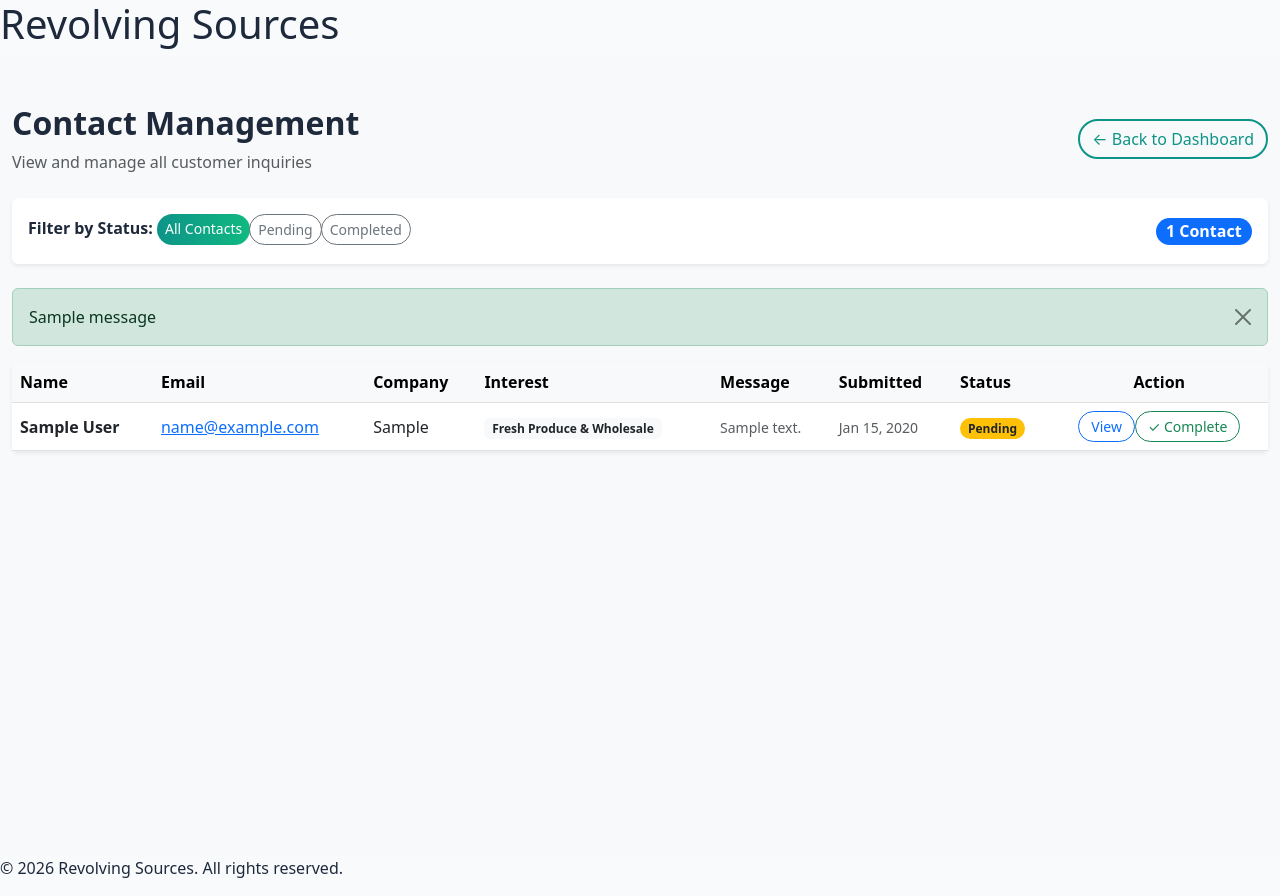
After one commit to Lenson200/Revolving-source, a Django app: page /contacts/manage/ in a window 1280 px wide. The commit adds this page. Run offline with Django 5.2, Linux system fonts and the light colour scheme; a user stored in the database is signed in; tables that the repository leaves empty hold one stand-in row (values such as "Sample post"); one stand-in notice (Sample message) is shown.

Commit message:
changing login

```diff
--- /dev/null
+++ b/backend/infoweb/templates/infoweb/contact_management.html
@@ -0,0 +1,268 @@
+{% extends "infoweb/layout.html" %}
+{% load static %}
+{% block body %}
+
+<section class="py-5 bg-light min-vh-100">
+  <div class="container-fluid">
+    <!-- Header -->
+    <div class="d-flex justify-content-between align-items-center mb-4">
+      <div>
+        <h2 class="fw-bold text-slate">Contact Management</h2>
+        <p class="text-muted mb-0">View and manage all customer inquiries</p>
+      </div>
+      <div class="d-flex gap-2">
+        {% if user.designation == 'director' %}
+        <a href="{% url 'pending-staff-list' %}" class="btn btn-info rounded-pill">
+          👥 Pending Staff
+        </a>
+        {% endif %}
+        <a href="{% url 'index' %}" class="btn btn-outline-gradient rounded-pill">
+          ← Back to Dashboard
+        </a>
+      </div>
+    </div>
+
+    <!-- Filters -->
+    <div class="card shadow-sm border-0 mb-4">
+      <div class="card-body">
+        <div class="row align-items-center">
+          <div class="col-md-6">
+            <label class="fw-semibold text-slate mb-2">Filter by Status:</label>
+            <div class="btn-group" role="group">
+              <a href="{% url 'contact-management' %}"
+                 class="btn btn-sm {% if not status_filter %}btn-gradient{% else %}btn-outline-secondary{% endif %} rounded-pill">
+                All Contacts
+              </a>
+              {% for value, label in statuses %}
+              <a href="?status={{ value }}"
+                 class="btn btn-sm {% if status_filter == value %}btn-gradient{% else %}btn-outline-secondary{% endif %} rounded-pill">
+                {{ label }}
+              </a>
+              {% endfor %}
+            </div>
+          </div>
+          <div class="col-md-6 text-end">
+            <span class="badge bg-primary rounded-pill fs-6">
+              {{ contacts.count }} Contact{{ contacts.count|pluralize }}
+            </span>
+          </div>
+        </div>
+      </div>
+    </div>
+
+    <!-- Messages -->
+    {% if messages %}
+    <div class="alert alert-success alert-dismissible fade show" role="alert">
+      {% for message in messages %}
+        <div>{{ message }}</div>
+      {% endfor %}
+      <button type="button" class="btn-close" data-bs-dismiss="alert"></button>
+    </div>
+    {% endif %}
+
+    <!-- Contacts Table -->
+    {% if contacts %}
+    <div class="card shadow-sm border-0">
+      <div class="card-body p-0">
+        <div class="table-responsive">
+          <table class="table align-middle mb-0">
+            <thead class="table-light">
+              <tr class="text-slate-700">
+                <th>Name</th>
+                <th>Email</th>
+                <th>Company</th>
+                <th>Interest</th>
+                <th>Message</th>
+                <th>Submitted</th>
+                <th>Status</th>
+                <th class="text-center">Action</th>
+              </tr>
+            </thead>
+            <tbody>
+              {% for contact in contacts %}
+              <tr class="border-bottom">
+                <td class="fw-semibold text-slate">
+                  {{ contact.first_name }} {{ contact.last_name }}
+                </td>
+                <td class="text-muted">
+                  <a href="mailto:{{ contact.email }}">{{ contact.email }}</a>
+                </td>
+                <td>{{ contact.company|default:"N/A" }}</td>
+                <td>
+                  <span class="badge bg-light text-dark">
+                    {{ contact.get_interest_display }}
+                  </span>
+                </td>
+                <td>
+                  <small class="text-muted" title="{{ contact.message }}">
+                    {{ contact.message|truncatewords:10 }}
+                  </small>
+                </td>
+                <td>
+                  <small class="text-muted">
+                    {{ contact.submitted_at|date:"M d, Y" }}
+                  </small>
+                </td>
+                <td>
+                  <span class="badge {% if contact.status == 'completed' %}bg-success{% else %}bg-warning text-dark{% endif %} rounded-pill">
+                    {{ contact.get_status_display }}
+                  </span>
+                </td>
+                <td class="text-center">
+                  <div class="btn-group btn-group-sm" role="group">
+                    <!-- View Details Button -->
+                    <button type="button"
+                            class="btn btn-outline-primary rounded-pill"
+                            data-bs-toggle="modal"
+                            data-bs-target="#contactModal{{ contact.id }}">
+                      View
+                    </button>
+
+                    <!-- Status Toggle -->
+                    {% if contact.status == 'pending' %}
+                    <form method="POST" action="{% url 'update-contact-status' contact.id %}" style="display: inline;">
+                      {% csrf_token %}
+                      <input type="hidden" name="status" value="completed">
+                      <button type="submit" class="btn btn-outline-success btn-sm rounded-pill">
+                        ✓ Complete
+                      </button>
+                    </form>
+                    {% else %}
+                    <form method="POST" action="{% url 'update-contact-status' contact.id %}" style="display: inline;">
+                      {% csrf_token %}
+                      <input type="hidden" name="status" value="pending">
+                      <button type="submit" class="btn btn-outline-warning btn-sm rounded-pill">
+                        ⟲ Reopen
+                      </button>
+                    </form>
+                    {% endif %}
+                  </div>
+                </td>
+              </tr>
+
+              <!-- Contact Details Modal -->
+              <div class="modal fade" id="contactModal{{ contact.id }}" tabindex="-1">
+                <div class="modal-dialog">
+                  <div class="modal-content">
+                    <div class="modal-header border-bottom-0">
+                      <h5 class="modal-title">{{ contact.first_name }} {{ contact.last_name }}'s Contact Details</h5>
+                      <button type="button" class="btn-close" data-bs-dismiss="modal"></button>
+                    </div>
+                    <div class="modal-body">
+                      <div class="mb-3">
+                        <label class="fw-semibold text-slate">Full Name:</label>
+                        <p class="text-muted">{{ contact.first_name }} {{ contact.last_name }}</p>
+                      </div>
+                      <div class="mb-3">
+                        <label class="fw-semibold text-slate">Email:</label>
+                        <p class="text-muted">
+                          <a href="mailto:{{ contact.email }}">{{ contact.email }}</a>
+                        </p>
+                      </div>
+                      <div class="mb-3">
+                        <label class="fw-semibold text-slate">Company:</label>
+                        <p class="text-muted">{{ contact.company|default:"Not provided" }}</p>
+                      </div>
+                      <div class="mb-3">
+                        <label class="fw-semibold text-slate">Area of Interest:</label>
+                        <p class="text-muted">{{ contact.get_interest_display }}</p>
+                      </div>
+                      <div class="mb-3">
+                        <label class="fw-semibold text-slate">Status:</label>
+                        <p class="text-muted">
+                          <span class="badge {% if contact.status == 'completed' %}bg-success{% else %}bg-warning text-dark{% endif %}">
+                            {{ contact.get_status_display }}
+                          </span>
+                        </p>
+                      </div>
+                      <div class="mb-3">
+                        <label class="fw-semibold text-slate">Submitted:</label>
+                        <p class="text-muted">{{ contact.submitted_at|date:"F d, Y \a\t H:i" }}</p>
+                      </div>
+                      <div class="mb-3">
+                        <label class="fw-semibold text-slate">Message:</label>
+                        <p class="text-muted" style="white-space: pre-wrap; word-wrap: break-word;">{{ contact.message }}</p>
+                      </div>
+                    </div>
+                    <div class="modal-footer border-top-0">
+                      <button type="button" class="btn btn-secondary rounded-pill" data-bs-dismiss="modal">Close</button>
+                    </div>
+                  </div>
+                </div>
+              </div>
+              {% endfor %}
+            </tbody>
+          </table>
+        </div>
+      </div>
+    </div>
+
+    {% else %}
+    <div class="card border-0 shadow-sm text-center py-5">
+      <div class="card-body">
+        <h5 class="text-muted">📭 No contacts found</h5>
+        <p class="small text-secondary mb-0">
+          {% if status_filter %}
+            No contacts with "{{ status_filter }}" status yet.
+          {% else %}
+            There are no contacts in the system.
+          {% endif %}
+        </p>
+      </div>
+    </div>
+    {% endif %}
+  </div>
+</section>
+
+<!-- Custom Styling -->
+<style>
+  body {
+    background-color: #f8fafc;
+    color: #1e293b;
+  }
+
+  .text-slate {
+    color: #1e293b;
+  }
+  .text-slate-700 {
+    color: #334155;
+  }
+
+  .btn-gradient {
+    background: linear-gradient(to right, #0d9488, #10b981);
+    color: white;
+    border: none;
+    transition: all 0.3s ease;
+  }
+  .btn-gradient:hover {
+    background: linear-gradient(to right, #0f766e, #0d9488);
+    color: #fff;
+    transform: translateY(-1px);
+  }
+
+  .btn-outline-gradient {
+    border: 2px solid #0d9488;
+    color: #0d9488;
+    transition: all 0.3s ease;
+  }
+  .btn-outline-gradient:hover {
+    background: linear-gradient(to right, #0d9488, #10b981);
+    color: #fff;
+    border-color: #0d9488;
+  }
+
+  .table tbody tr:hover {
+    background-color: rgba(13, 148, 136, 0.05);
+  }
+
+  .modal-header {
+    background-color: #f8fafc;
+  }
+
+  .btn-group-sm .btn {
+    padding: 0.25rem 0.75rem;
+    font-size: 0.875rem;
+  }
+</style>
+
+{% endblock %}
--- a/backend/infoweb/urls.py
+++ b/backend/infoweb/urls.py
@@ -12,11 +12,13 @@ router.register(r'contacts', ContactViewSet, basename='contact')
 urlpatterns = [
      path("", views.index, name="index"),
      path("api/", include(router.urls)),
+     path('staff/login-page/', views.staff_login_page, name='staff-login-page'),
      path('staff/register/', views.staff_register, name='staff-register'),
      path('staff/login/', views.staff_login, name='staff-login'),
      path('staff/logout/', views.logout_view, name='staff-logout'),
      path('staff/pending/', views.pending_staff_list, name='pending-staff-list'),
      path('approve-staff/<int:pk>/', views.approve_staff_user, name='approve-staff'),
+     path('contacts/manage/', views.contact_management, name='contact-management'),
      path('list-contacts/', views.list_contacts, name='list-contacts'),
      path('contacts/<int:pk>/status/', views.update_contact_status, name='update-contact-status'),
      path('collections/add/', views.create_collection, name='create-collection'),
--- a/backend/infoweb/views.py
+++ b/backend/infoweb/views.py
@@ -23,6 +23,12 @@ class IsStaffOrCreateOnly(BasePermission):
 # Create your views here.
 def index(request):
     return render(request, 'infoweb/index.html')
+
+def staff_login_page(request):
+    """Render the staff login page."""
+    if request.user.is_authenticated:
+        return redirect('index')
+    return render(request, 'infoweb/staff_login.html')
 
 class BusinessViewSet(viewsets.ModelViewSet):
     queryset = Business.objects.all()
@@ -54,48 +60,56 @@ def staff_login(request):
     email = request.data.get('email')
     password = request.data.get('password')
 
+    # Validate email domain
+    allowed_domains = ['revolvingsource.com', 'test.com']
+    domain = email.split('@')[-1] if '@' in email else ''
+    if domain not in allowed_domains:
+        return Response({'error': f'Only @revolvingsource.com and @test.com emails are allowed'}, status=400)
+
     try:
         user_obj = User.objects.get(email=email)
     except User.DoesNotExist:
         return Response({'error': 'Invalid credentials'}, status=400)
+
+    if not user_obj.is_approved:
+        return Response({'error': 'Your account is pending approval from a director'}, status=403)
 
     user = authenticate(username=user_obj.username, password=password)
     if user is None:
         return Response({'error': 'Invalid credentials'}, status=400)
 
     login(request, user)
-    return Response({'message': 'Login successful'})
+    return Response({'message': 'Login successful', 'designation': user_obj.designation})
 @api_view(['POST'])
 def logout_view(request):
     logout(request)
     return Response({'message': 'Logged out successfully'})
 
-@api_view(['GET'])
 def pending_staff_list(request):
-    """Return all unapproved staff members."""
-    users = User.objects.filter(is_staff=True, is_approved=False)
-    data = [
-        {
-            'id': user.id,
-            'username': user.username,
-            'email': user.email,
-            'date_joined': user.date_joined,
-        }
-        for user in users
-    ]
-    print("Pending staff users:", data)  # Debugging line
-    return render(request, 'infoweb/pending_staff.html', {'pending_staff': data})
-@api_view(['POST'])
+    """Return all unapproved staff members - only directors can view."""
+    if not request.user.is_authenticated or request.user.designation != 'director':
+        messages.error(request, 'Only directors can access this page')
+        return redirect('index')
+
+    users = User.objects.filter(is_staff_member=True, is_approved=False).order_by('-date_joined')
+    return render(request, 'infoweb/pending_staff.html', {'pending_staff': users})
 def approve_staff_user(request, pk):
-    """Approve a specific staff user."""
+    """Approve a specific staff user - only directors can approve."""
+    if not request.user.is_authenticated or request.user.designation != 'director':
+        messages.error(request, 'Only directors can approve staff')
+        return redirect('index')
+
     try:
         user = User.objects.get(pk=pk)
     except User.DoesNotExist:
-        return Response({'error': 'User not found'}, status=status.HTTP_404_NOT_FOUND)
+        messages.error(request, 'User not found')
+        return redirect('pending-staff-list')
 
     user.is_approved = True
+    user.is_staff = True  # Make them a Django staff user
     user.save()
-    return Response({'message': f"{user.username} approved successfully."})
+    messages.success(request, f"{user.username} has been approved successfully!")
+    return redirect('pending-staff-list')
 
 @api_view(['GET'])
 def list_contacts(request):
@@ -106,24 +120,49 @@ def list_contacts(request):
     serializer = ContactSerializer(contacts, many=True)
     return Response(serializer.data)
 
-@api_view(['PATCH'])
+def contact_management(request):
+    """Manage and view all contacts - staff only."""
+    if not request.user.is_authenticated or not request.user.is_staff:
+        messages.error(request, 'You must be staff to access contacts')
+        return redirect('index')
+
+    contacts = Contact.objects.all().order_by('-submitted_at')
+
+    # Filter by status if provided
+    status_filter = request.GET.get('status')
+    if status_filter:
+        contacts = contacts.filter(status=status_filter)
+
+    context = {
+        'contacts': contacts,
+        'status_filter': status_filter,
+        'statuses': Contact._meta.get_field('status').choices,
+    }
+    return render(request, 'infoweb/contact_management.html', context)
+
+
 def update_contact_status(request, pk):
-    print("🔥 PATCH VIEW HIT")
+    """Update contact status - only staff can update."""
+    if not request.user.is_authenticated or not request.user.is_staff:
+        messages.error(request, 'You must be staff to update contacts')
+        return redirect('contact-management')
+
     try:
         contact = Contact.objects.get(pk=pk)
     except Contact.DoesNotExist:
-        return Response({'detail': 'Not found'}, status=404)
+        messages.error(request, 'Contact not found')
+        return redirect('contact-management')
 
-    status_value = request.data.get('status')
-    valid_statuses = ['new', 'in_progress', 'resolved']  # ✅ match frontend
+    status_value = request.POST.get('status') or request.data.get('status')
+    valid_statuses = ['pending', 'completed']
     if status_value not in valid_statuses:
-        return Response({'detail': 'Invalid status'}, status=400)
-    print("Updating contact ID", pk, "to status", status_value)  # Debugging line
+        messages.error(request, 'Invalid status')
+        return redirect('contact-management')
 
-    contact.status = status_value  # ✅ use a proper status field
+    contact.status = status_value
     contact.save()
-    serializer = ContactSerializer(contact)
-    return Response(serializer.data)
+    messages.success(request, f"Contact status updated to {status_value}")
+    return redirect('contact-management')
 
 def create_collection(request):
     if request.method == 'POST':
```
Also changed, not shown: backend/backend/settings.py (+11 -8 lines), backend/infoweb/models.py (+13 -0 lines), backend/infoweb/templates/infoweb/pending_staff.html (+51 -8 lines), backend/infoweb/templates/infoweb/staff_login.html (added, +171 -0 lines), backend/db.sqlite3, backend/infoweb/migrations/0004_contact_status.py (added), backend/infoweb/migrations/0005_user_designation.py (added).
